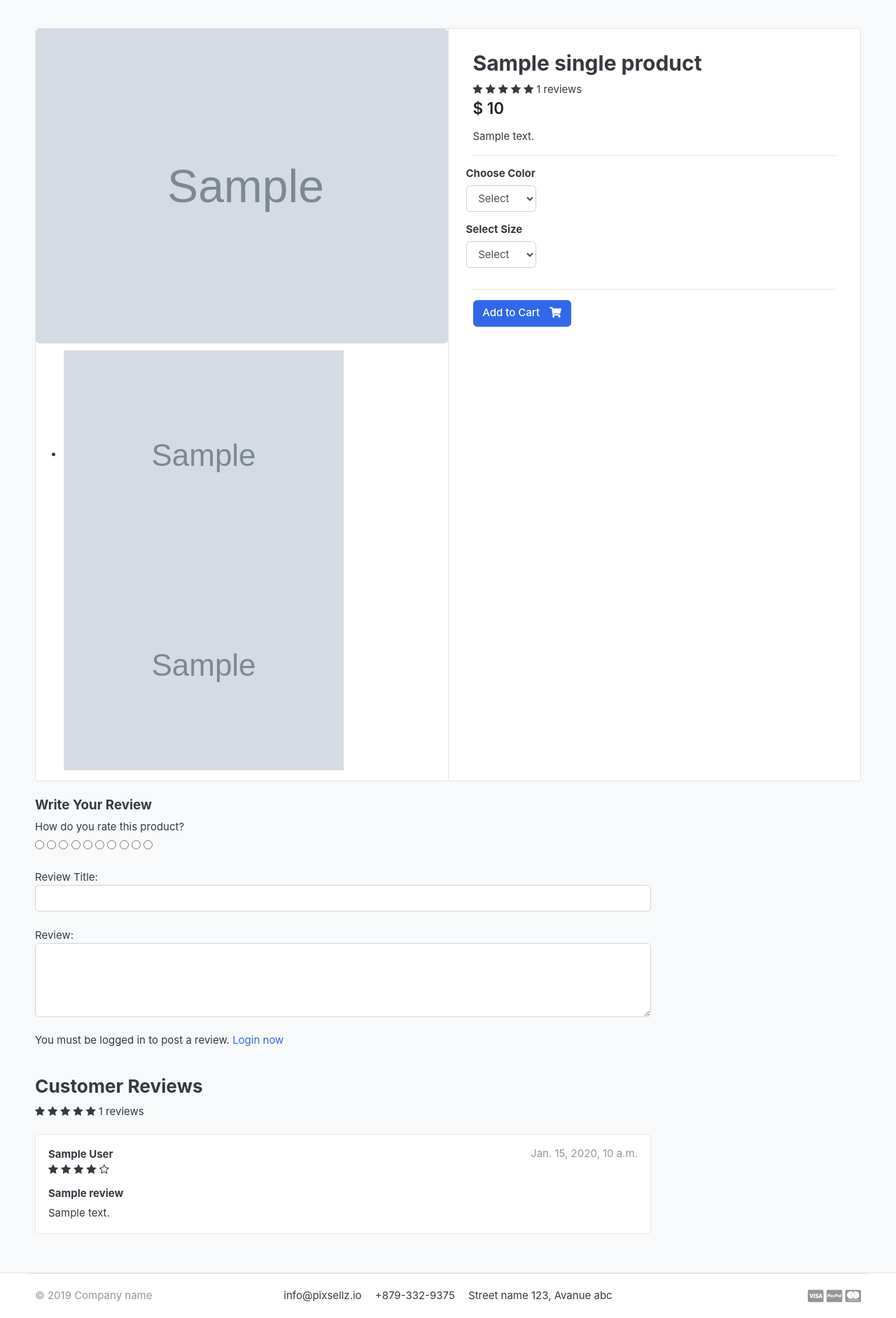
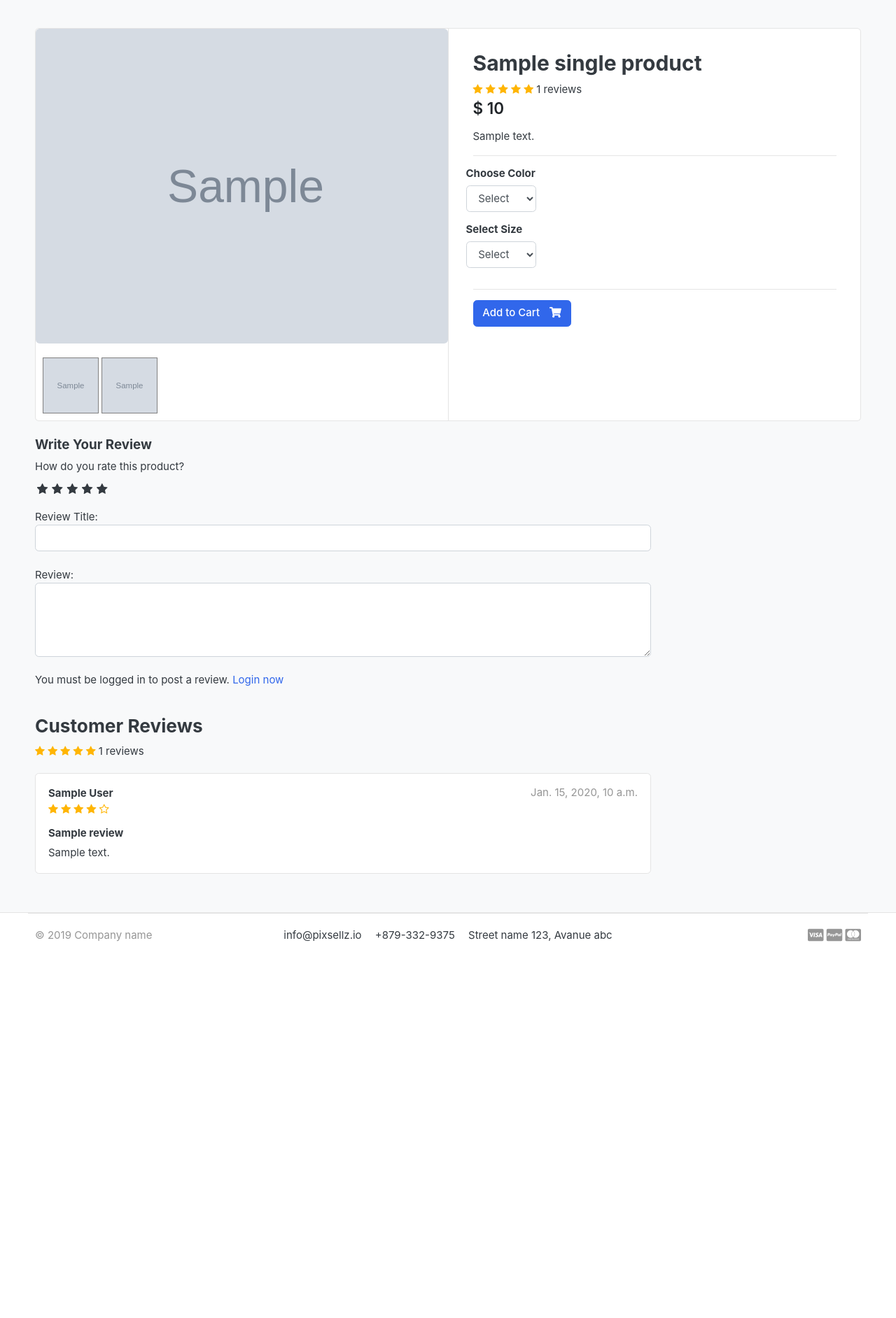
Before and after one commit to Kodekloner/Portfolio-Project-EcoShop, a Django app: template templates/store/product_detail.html in a window 1280 px wide. Shown: the part 118-2002 px from the top of the page at 70% size. After the commit the page ends 1464 px from the top, so only its background shows below. Run offline with Django 3.2, Linux system fonts and the light colour scheme; the template is opened without the code that fills it: most values are stand-ins (such as "Sample title", 1, 10 or a date in 2020); grey boxes marked "Sample" are stand-in pictures; some libraries are stand-ins or nearby versions; some web fonts are replaced.

Commit message:
Making Rating Stars

```diff
--- /dev/null
+++ b/ecoshop/static/css/custom.css
@@ -0,0 +1,67 @@
+/* Hide Radio button */
+.rate>input {
+    display: none;
+}
+
+.rate {
+    display: inline-block;
+    ;
+    border: 0;
+}
+
+.rate>label {
+    float: right;
+}
+
+/* Showing the stars */
+.rate>label:before {
+    display: inline-block;
+    font-size: 1.1rem;
+    font-family: FontAwesome;
+    content: "\f005";
+    margin: 0;
+    padding: 0.3rem .2rem;
+    cursor: pointer;
+}
+
+/* Half star */
+.rate .half:before {
+    content: "\f089";
+    position: absolute;
+    padding-right: 0;
+}
+
+/* Click and hover */
+input:checked~label,
+label:hover~label {
+    color: #ffb503;
+}
+
+/* hover hightlight */
+input:checked+label:hover,
+input:checked~label:hover,
+input:checked~label:hover~label,
+label:hover~input:checked~label {
+    color: #cc9000;
+}
+
+.rating-star i {
+    color: #ffb503 !important;
+}
+
+ul.thumb {
+    margin: 0 auto;
+    padding: 0;
+    float: left;
+}
+
+ul.thumb li {
+    list-style: none;
+    margin: 10px;
+}
+
+ul.thumb li img {
+    width: 80px;
+    height: 80px;
+    border: 1px solid grey;
+}
--- a/templates/store/product_detail.html
+++ b/templates/store/product_detail.html
@@ -94,8 +94,7 @@
 
 
 
-				{% comment %} <form action="{% url 'submit_review' single_product.id %}" method="POST"> {% endcomment %}
-        <form action="#" method="POST">
+				<form action="{% url 'submit_review' single_product.id %}" method="POST">
 					{% csrf_token %}
 					<h5>Write Your Review</h5>
 
```
Also changed, not shown: store/forms.py (added, +7 -0 lines).
